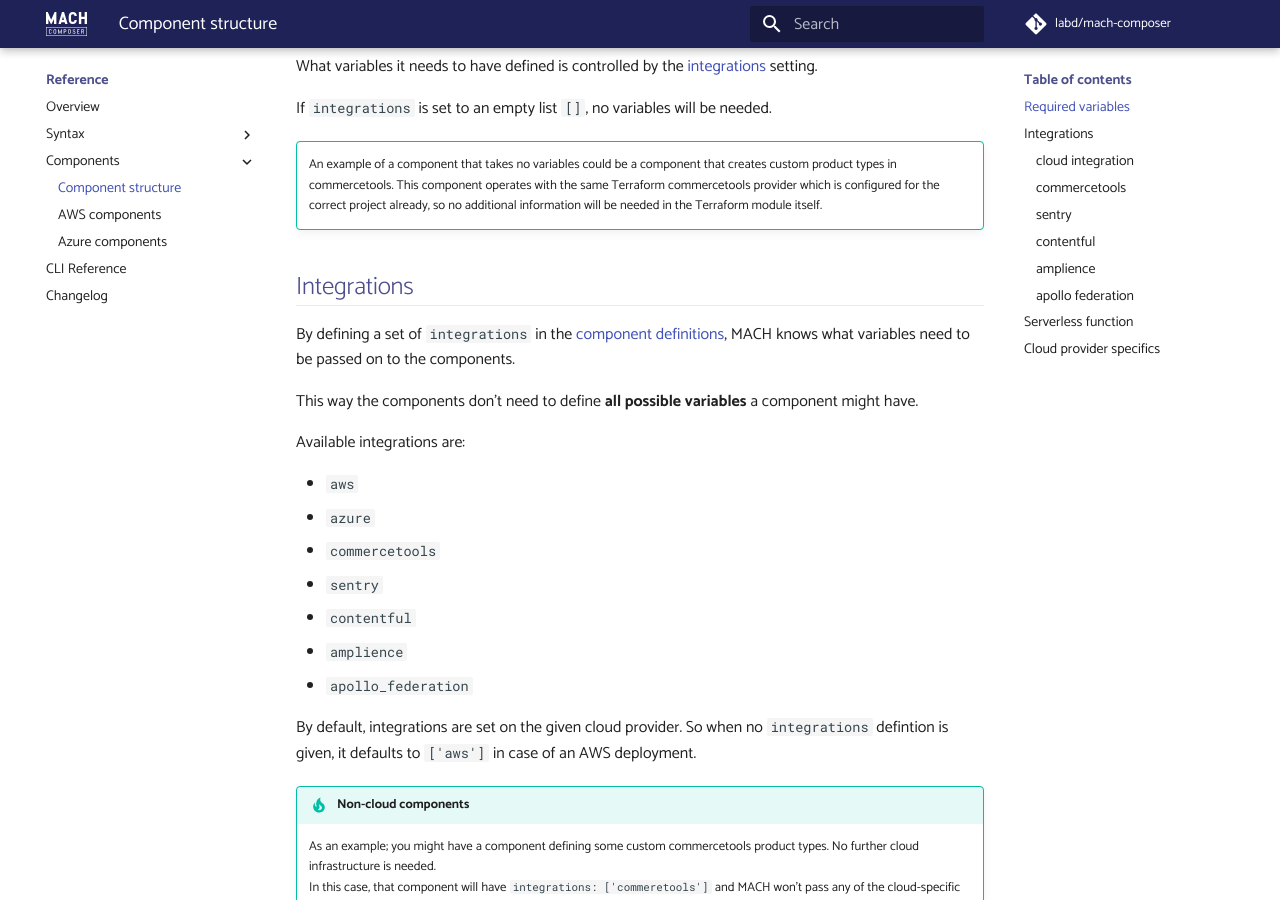
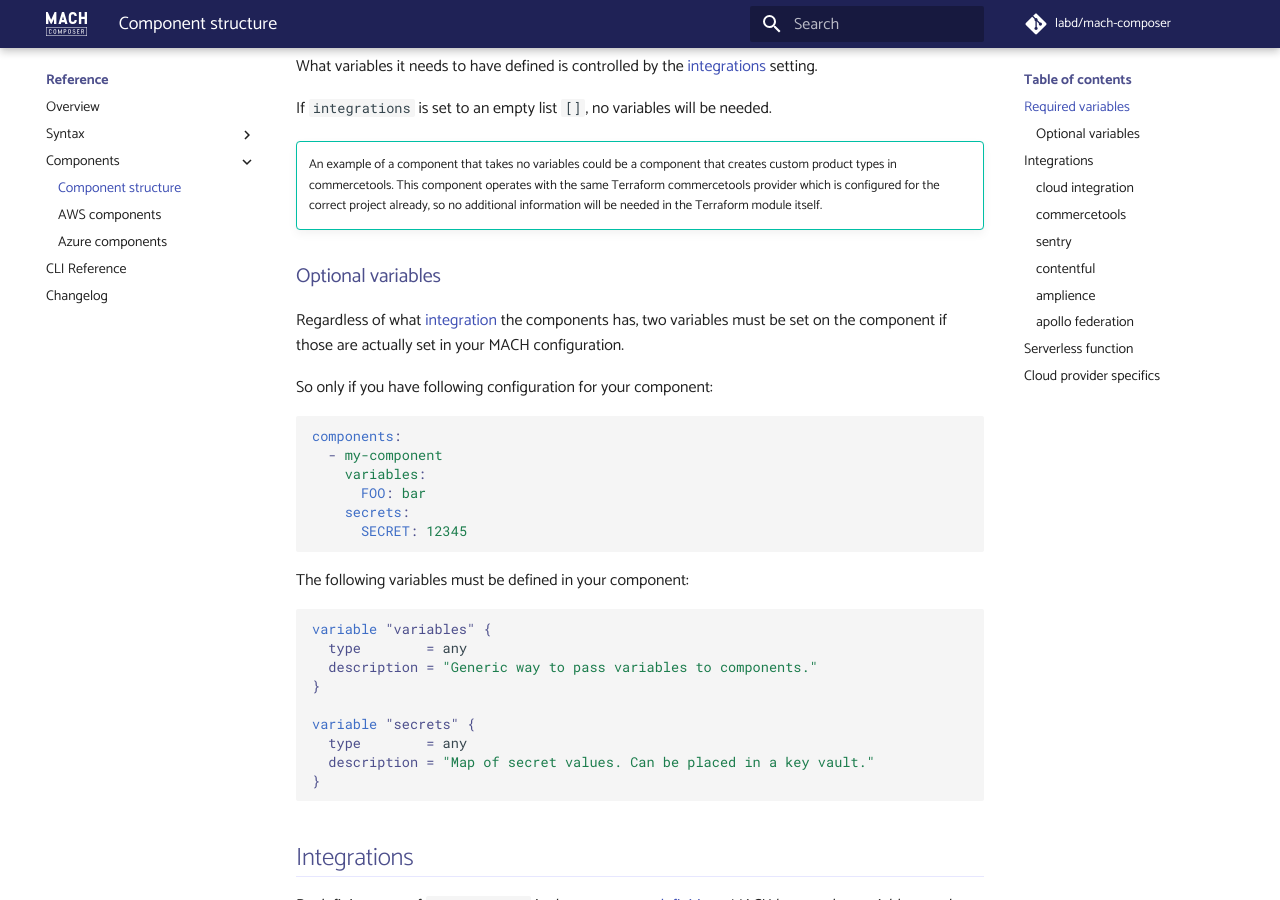
Before and after one commit to mach-composer/mach-composer-cli, an MkDocs documentation site: the page built from docs/src/reference/components/structure.md, in a window 1280 px wide and 900 px high, scrolled down 267 px. Built offline with MkDocs 1.6.1 and Material for MkDocs 9.7.7, drawn with Linux system fonts in a browser that asks for light colours; a script that is not in the unit is left out; comment, search, counter and statistics services are not loaded.

Commit message:
Update component structure documentation

````diff
--- a/docs/src/reference/components/structure.md
+++ b/docs/src/reference/components/structure.md
@@ -11,6 +11,35 @@ If `integrations` is set to an empty list `[]`, no variables will be needed.
 !!! tip ""
     An example of a component that takes no variables could be a component that creates custom product types in commercetools. This component operates with the same Terraform commercetools provider which is configured for the correct project already, so no additional information will be needed in the Terraform module itself.
 
+
+### Optional variables
+
+Regardless of what [integration](#integrations) the components has, two variables must be set on the component if those are actually set in your MACH configuration.
+
+So only if you have following configuration for your component:
+
+```yaml
+components:
+  - my-component
+    variables:
+      FOO: bar
+    secrets:
+      SECRET: 12345
+```
+
+The following variables must be defined in your component:
+
+```terraform
+variable "variables" {
+  type        = any
+  description = "Generic way to pass variables to components."
+}
+
+variable "secrets" {
+  type        = any
+  description = "Map of secret values. Can be placed in a key vault."
+}
+```
 
 ## Integrations
 
````
